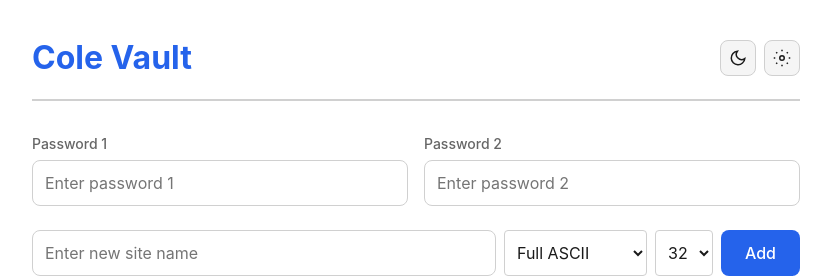
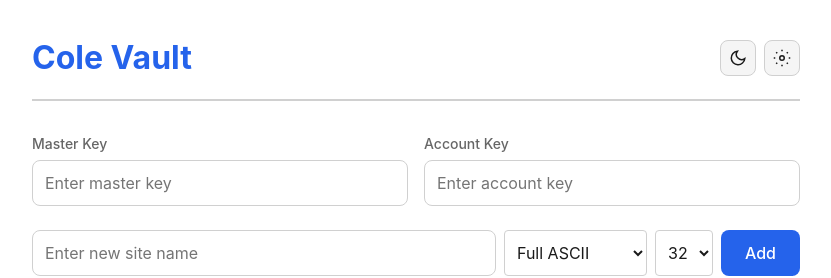
Before and after one commit to ojcole/cole-vault-web, a SvelteKit app: page / in a window 1280 px wide. Shown: the top 278 px of the page, without its empty margins (224-1055 px from the left). Built offline with nearby package versions, Linux system fonts and the light colour scheme.

Commit message:
Rename Password 1 to Master Key, Password 2 to Account Key

```diff
--- a/src/routes/+page.svelte
+++ b/src/routes/+page.svelte
@@ -426,13 +426,13 @@
 	<form onsubmit={(e) => e.preventDefault()} style="display:contents">
 		<section class="input-section">
 			<div class="password-inputs">
-				<label for="master1">Password 1</label>
+				<label for="master1">Master Key</label>
 				<input type="hidden" autocomplete="username" />
-				<input id="master1" type="password" bind:value={master1} placeholder="Enter password 1" autocomplete="current-password" />
+				<input id="master1" type="password" bind:value={master1} placeholder="Enter master key" autocomplete="current-password" />
 			</div>
 			<div class="password-inputs">
-				<label for="master2">Password 2</label>
-				<input id="master2" type="password" bind:value={master2} placeholder="Enter password 2" autocomplete="off" />
+				<label for="master2">Account Key</label>
+				<input id="master2" type="password" bind:value={master2} placeholder="Enter account key" autocomplete="off" />
 			</div>
 		</section>
 	</form>
```
